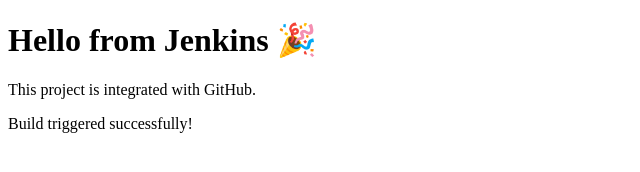
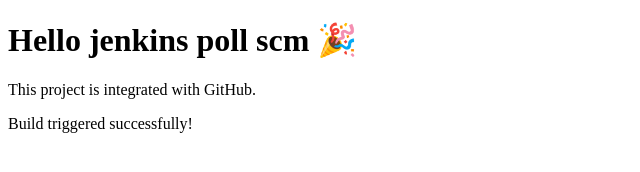
Before and after one commit to meenakshi-2823/jenkins-demo, a plain HTML site: page index.html in a window 1280 px wide. Shown: the whole page, without its empty margins (0-640 px from the left). Drawn offline with Linux system fonts and the light colour scheme.

Commit message:
Update index.html

```diff
--- a/index.html
+++ b/index.html
@@ -4,7 +4,7 @@
     <title>Jenkins GitHub Integration</title>
 </head>
 <body>
-    <h1>Hello from Jenkins 🎉</h1>
+    <h1>Hello jenkins poll scm 🎉</h1>
     <p>This project is integrated with GitHub.</p>
     <p>Build triggered successfully!</p>
 </body>
```
